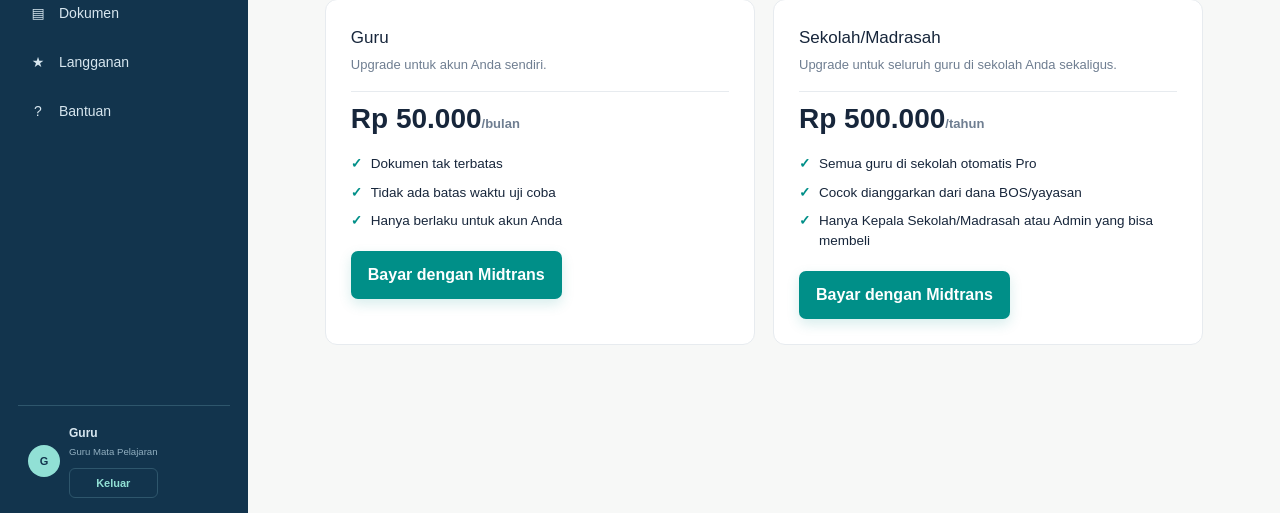
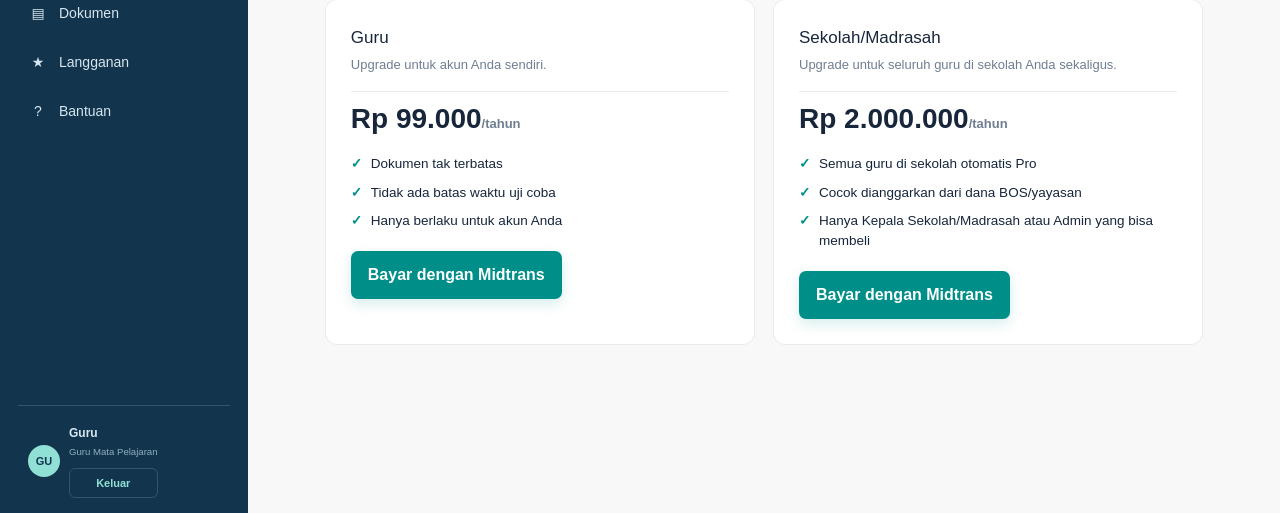
Before and after one commit to aamnasir/guruKBC, a Next.js app in the folder web/: page /langganan in a window 1280 px wide. Shown: the part 284-797 px from the top of the page. Built offline with nearby package versions, Linux system fonts and the light colour scheme; no server answers.

Commit message:
memperbaiki status profil, merubah harga langganan, progres dilengkapi badgenya

```diff
--- a/web/app/api/midtrans/create-transaction/route.ts
+++ b/web/app/api/midtrans/create-transaction/route.ts
@@ -6,8 +6,8 @@ export const runtime = "nodejs";
 
 // Harga contoh -- silakan sesuaikan dengan strategi harga Anda sendiri.
 const PRICES: Record<"user" | "school", { amount: number; label: string }> = {
-  user: { amount: 50000, label: "GuruKBC Pro - Guru (bulanan)" },
-  school: { amount: 500000, label: "GuruKBC Pro - Sekolah/Madrasah (tahunan)" },
+  user: { amount: 99000, label: "GuruKBC Pro - Guru (tahunan)" },
+  school: { amount: 2000000, label: "GuruKBC Pro - Sekolah/Madrasah (tahunan)" },
 };
 
 const MANAGER_ROLES = ["admin", "super_admin", "owner", "principal"];
@@ -68,7 +68,7 @@ export async function POST(request: NextRequest) {
   });
   if (insertError) {
     console.error("payment_orders insert error:", insertError);
-    return NextResponse.json({ error: "Gagal membuat pesanan pembayaran." }, { status: 500 });
+    return NextResponse.json({ error: `Gagal membuat pesanan pembayaran: ${insertError.message}` }, { status: 500 });
   }
 
   const isProduction = process.env.MIDTRANS_IS_PRODUCTION === "true";
--- a/web/app/components/AppShell.tsx
+++ b/web/app/components/AppShell.tsx
@@ -2,8 +2,10 @@
 
 import Link from "next/link";
 import Image from "next/image";
-import type { ReactNode } from "react";
+import { useEffect, useState, type ReactNode } from "react";
 import { useAuth } from "@/lib/supabase/AuthContext";
+import { useUserRole } from "@/lib/hooks/useUserRole";
+import { storage } from "@/lib/supabase/storage";
 import { TrialBadge } from "./TrialBadge";
 import { OnboardingBanner } from "./OnboardingBanner";
 
@@ -18,7 +20,17 @@ const sections = [
 
 export function AppShell({ children }: { children: ReactNode }) {
   const { user, signOut } = useAuth();
-const initials = ((user?.user_metadata?.full_name || user?.email || "G") as string).slice(0, 2).toUpperCase();
+  const { role } = useUserRole();
+  const [profile, setProfile] = useState<{ full_name?: string; position?: string }>({});
+
+  useEffect(() => {
+    const stored = storage.getItem<{ full_name?: string; position?: string }>("gurukbc-profile");
+    if (stored && Object.keys(stored).length) setProfile(stored);
+  }, []);
+
+  const displayName = profile.full_name || (user?.user_metadata?.full_name as string) || "Guru";
+  const displayPosition = profile.position || (user?.user_metadata?.position as string) || "Guru Mata Pelajaran";
+  const initials = displayName.slice(0, 2).toUpperCase();
 
   return (
     <div className="app-shell">
@@ -29,9 +41,9 @@ const initials = ((user?.user_metadata?.full_name || user?.email || "G") as stri
         <div className="sidebar-footer">
           <span className="avatar">{initials}</span>
           <div>
-            <strong>{user?.user_metadata?.full_name ?? "Guru"}</strong>
-            <small>{user?.user_metadata?.position ?? "Guru Mata Pelajaran"}</small>
-            {user?.user_metadata?.role && <small style={{ textTransform: "capitalize" }}>{(user.user_metadata.role as string).replace("_", " ")}</small>}
+            <strong>{displayName}</strong>
+            <small>{displayPosition}</small>
+            {role && <small style={{ textTransform: "capitalize" }}>{role.replace("_", " ")}</small>}
             <TrialBadge />
             <button type="button" className="sign-out" onClick={signOut}>Keluar</button>
           </div>
--- a/web/app/langganan/page.tsx
+++ b/web/app/langganan/page.tsx
@@ -94,7 +94,7 @@ export default function BillingPage() {
       <div className={styles.plans}>
         <section className="panel">
           <div className="panel-title"><div><h2>Guru</h2><p>Upgrade untuk akun Anda sendiri.</p></div></div>
-          <p className={styles.price}>Rp 50.000<span>/bulan</span></p>
+          <p className={styles.price}>Rp 99.000<span>/tahun</span></p>
           <ul className={styles.benefits}>
             <li>Dokumen tak terbatas</li>
             <li>Tidak ada batas waktu uji coba</li>
@@ -107,7 +107,7 @@ export default function BillingPage() {
 
         <section className="panel">
           <div className="panel-title"><div><h2>Sekolah/Madrasah</h2><p>Upgrade untuk seluruh guru di sekolah Anda sekaligus.</p></div></div>
-          <p className={styles.price}>Rp 500.000<span>/tahun</span></p>
+          <p className={styles.price}>Rp 2.000.000<span>/tahun</span></p>
           <ul className={styles.benefits}>
             <li>Semua guru di sekolah otomatis Pro</li>
             <li>Cocok dianggarkan dari dana BOS/yayasan</li>
--- a/web/lib/hooks/useOnboardingProgress.ts
+++ b/web/lib/hooks/useOnboardingProgress.ts
@@ -44,8 +44,10 @@ export function useOnboardingProgress(): OnboardingProgress {
   const [state, setState] = useState<OnboardingProgress>(EMPTY_PROGRESS);
 
   useEffect(() => {
-    const profile = storage.getItem<Partial<{ full_name: string }>>("gurukbc-profile");
-    const guru: StepStatus = profile?.full_name?.trim() ? "done" : "empty";
+    const profile = storage.getItem<Partial<{ full_name: string; nip_nuptk: string; email: string; phone: string; education: string; position: string }>>("gurukbc-profile");
+    const guruFields = [profile?.full_name, profile?.nip_nuptk, profile?.email, profile?.phone, profile?.education, profile?.position];
+    const guruFilled = guruFields.filter((value) => value && value.trim()).length;
+    const guru: StepStatus = guruFilled === 0 ? "empty" : guruFilled === guruFields.length ? "done" : "progress";
 
     const school = storage.getItem<Partial<{ name: string }>>("gurukbc-school");
     const sekolah: StepStatus = school?.name?.trim() ? "done" : "empty";
```
